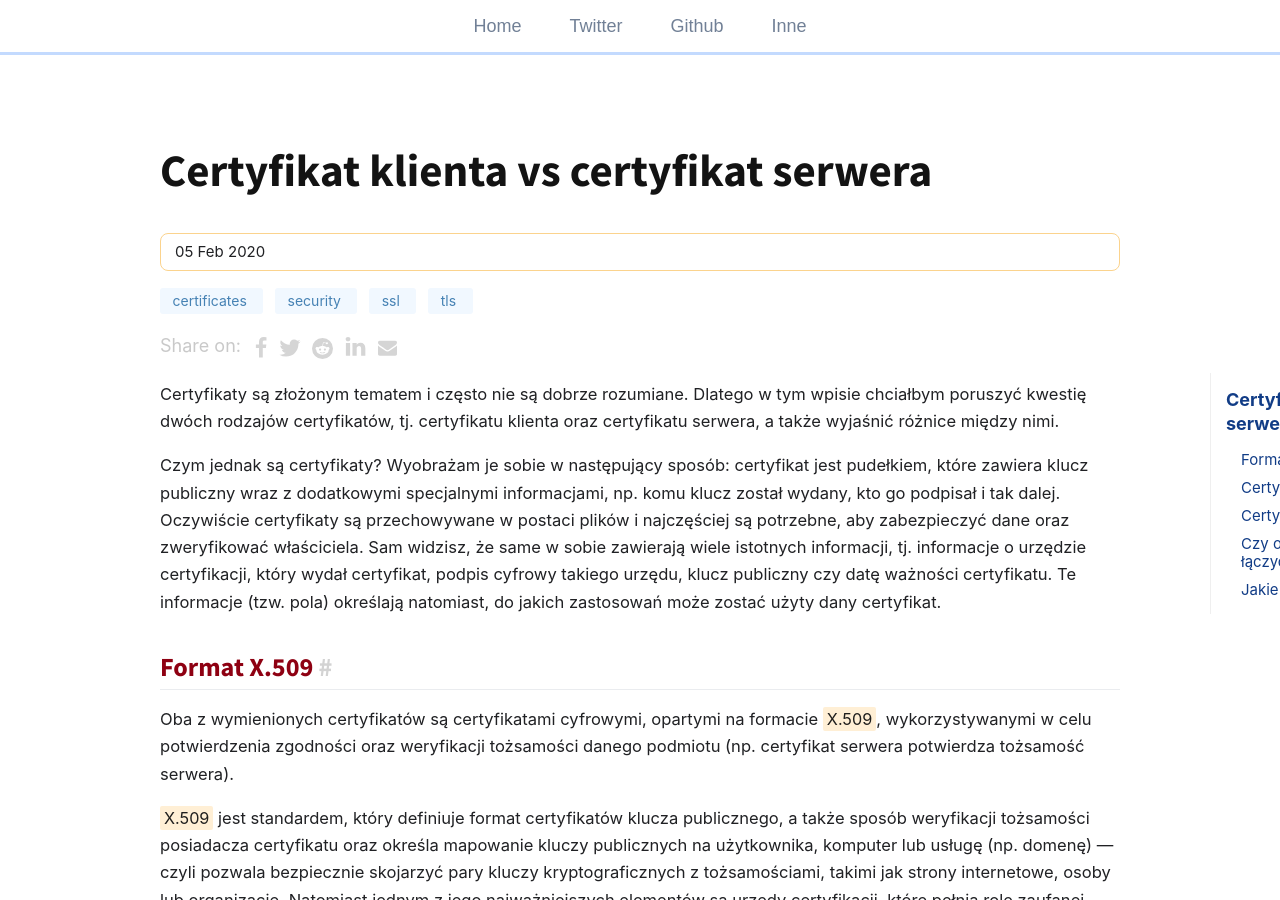
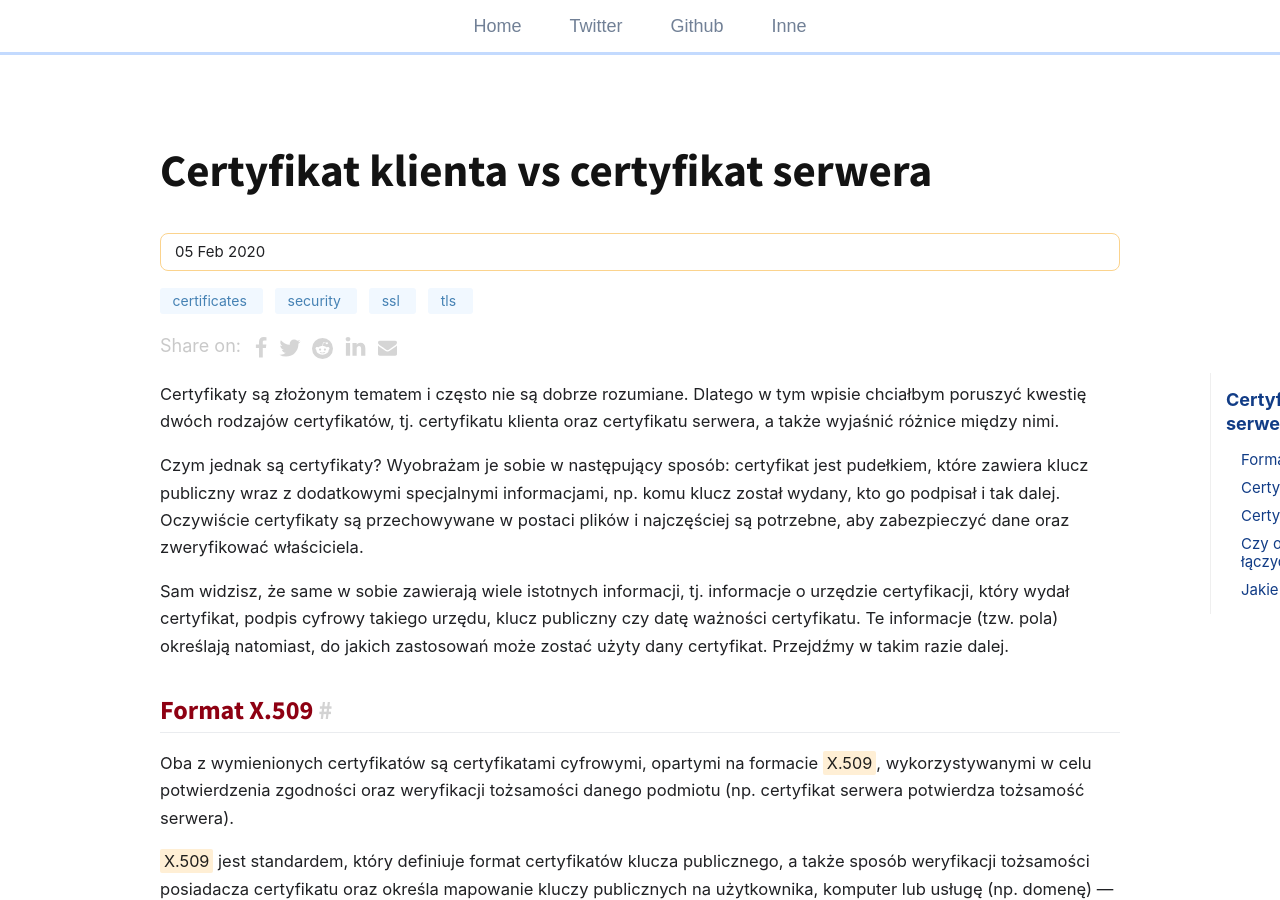
Before and after one commit to git04112019/trimstray.github.io, a Jekyll site: the page built from _posts/2020-02-05-certyfikat_klienta_vs_certyfikat_serwera.md, in a window 1280 px wide and 900 px high. Built offline with Jekyll 4.4.1, drawn with Linux system fonts in a browser that asks for light colours; comment, search, counter and statistics services are not loaded.

Commit message:
uncommited changes - signed-off-by: trimstray <trimstray@gmail.com>

```diff
--- a/_posts/2020-02-05-certyfikat_klienta_vs_certyfikat_serwera.md
+++ b/_posts/2020-02-05-certyfikat_klienta_vs_certyfikat_serwera.md
@@ -12,7 +12,9 @@ toc: true
 
 Certyfikaty są złożonym tematem i często nie są dobrze rozumiane. Dlatego w tym wpisie chciałbym poruszyć kwestię dwóch rodzajów certyfikatów, tj. certyfikatu klienta oraz certyfikatu serwera, a także wyjaśnić różnice między nimi.
 
-Czym jednak są certyfikaty? Wyobrażam je sobie w następujący sposób: certyfikat jest pudełkiem, które zawiera klucz publiczny wraz z dodatkowymi specjalnymi informacjami, np. komu klucz został wydany, kto go podpisał i tak dalej. Oczywiście certyfikaty są przechowywane w postaci plików i najczęściej są potrzebne, aby zabezpieczyć dane oraz zweryfikować właściciela. Sam widzisz, że same w sobie zawierają wiele istotnych informacji, tj. informacje o urzędzie certyfikacji, który wydał certyfikat, podpis cyfrowy takiego urzędu, klucz publiczny czy datę ważności certyfikatu. Te informacje (tzw. pola) określają natomiast, do jakich zastosowań może zostać użyty dany certyfikat.
+Czym jednak są certyfikaty? Wyobrażam je sobie w następujący sposób: certyfikat jest pudełkiem, które zawiera klucz publiczny wraz z dodatkowymi specjalnymi informacjami, np. komu klucz został wydany, kto go podpisał i tak dalej. Oczywiście certyfikaty są przechowywane w postaci plików i najczęściej są potrzebne, aby zabezpieczyć dane oraz zweryfikować właściciela.
+
+Sam widzisz, że same w sobie zawierają wiele istotnych informacji, tj. informacje o urzędzie certyfikacji, który wydał certyfikat, podpis cyfrowy takiego urzędu, klucz publiczny czy datę ważności certyfikatu. Te informacje (tzw. pola) określają natomiast, do jakich zastosowań może zostać użyty dany certyfikat. Przejdźmy w takim razie dalej.
 
 ## Format X.509
 
```
